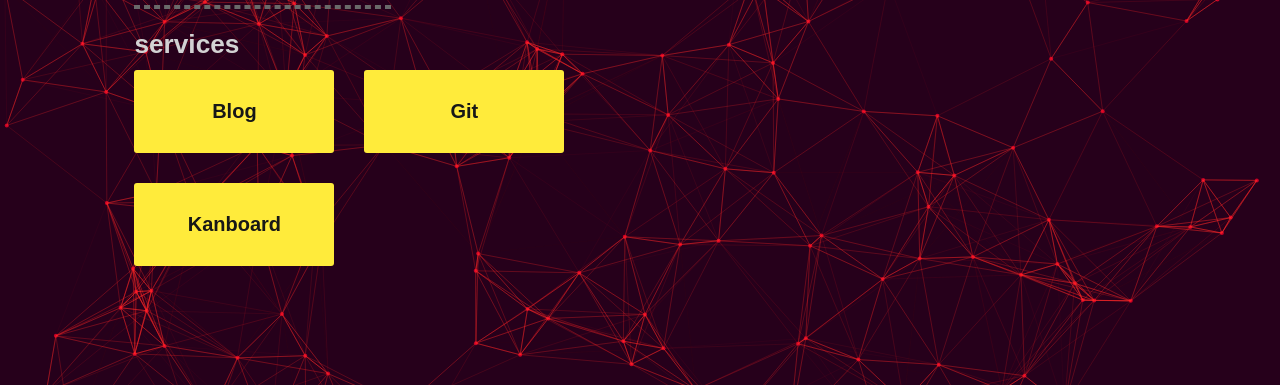
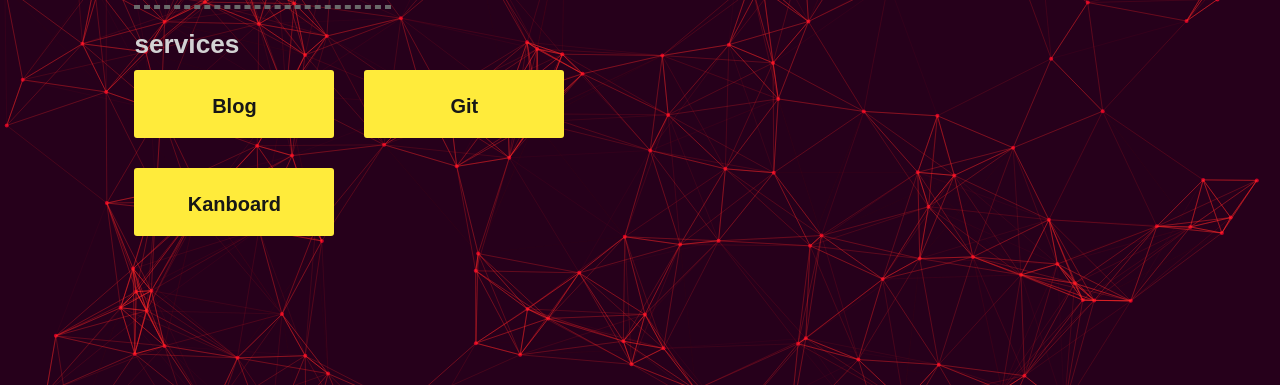
Before and after one commit to IllusionOfControl/dream.vm, a plain HTML site: page index.html in a window 1280 px wide. Shown: the part 325-710 px from the top of the page. Drawn offline with Linux system fonts and the light colour scheme.

Commit message:
some fixes

```diff
--- a/css/style.css
+++ b/css/style.css
@@ -94,8 +94,8 @@
 .home-grid > a > .box, .home-grid > .box {
     background-color: #ffeb3b;
     padding: 20px;
-    padding-top: 30px;
-    padding-bottom: 30px;
+    padding-top: 25px;
+    padding-bottom: 20px;
     font-size: 20px;
     color: #171717;
     border-radius: 3px;
--- a/index.html
+++ b/index.html
@@ -17,17 +17,10 @@
                 <hr class="home reveal" style="opacity: 1;"><br>
                 <h5 class="home reveal" style="opacity: 1;">services</h5>
                 <div class="home home-grid reveal" style="opacity: 1;">
-                    <a href="" class="modal-trigger"><div class="box link">Blog</div></a>
-                    <a href="" class="modal-trigger"><div class="box link">Git</div></a>
-                    <a href="" class="modal-trigger"><div class="box link">Kanboard</div></a>
+                    <a href="blog.dream.vm" class="modal-trigger"><div class="box link">Blog</div></a>
+                    <a href="git.dream.vm" class="modal-trigger"><div class="box link">Git</div></a>
+                    <a href="kanboard.dream.vm" class="modal-trigger"><div class="box link">Kanboard</div></a>
                 </div>
-                </div>
-            </div>
-        </div>
-        <div class="header">
-            <div class="header-brand">
-                <img src="img/dream-logo.svg">
-                <span>Dream</span>
             </div>
         </div>
     <div class="background">
```
Also changed, not shown: js/typewrite.js (+2 -5 lines).
